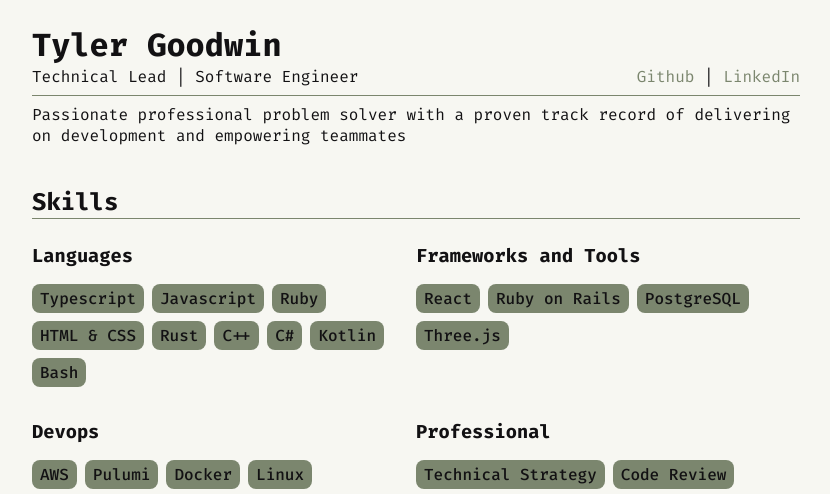
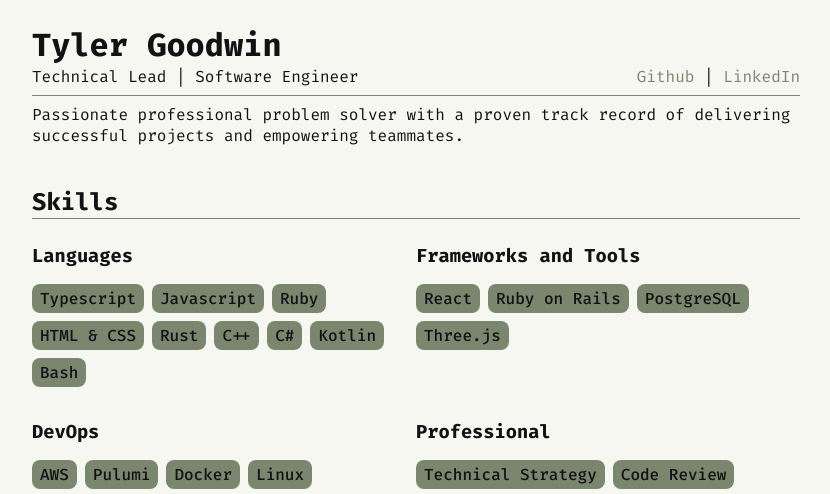
Before and after one commit to tyler-goodwin/resume, a Next.js app: page / in a window 1280 px wide. Shown: the top 494 px of the page, without its empty margins (224-1054 px from the left). Built offline with nearby package versions, Linux system fonts and the light colour scheme.

Commit message:
Fix spelling/wording

```diff
--- a/src/components/Info.tsx
+++ b/src/components/Info.tsx
@@ -35,7 +35,7 @@
         <div>
           <p>
             Passionate professional problem solver with a proven track record of
-            delivering on development and empowering teammates
+            delivering successful projects and empowering teammates.
           </p>
         </div>
       </section>
--- a/src/components/Skills.tsx
+++ b/src/components/Skills.tsx
@@ -23,7 +23,7 @@
     items: ["React", "Ruby on Rails", "PostgreSQL", "Three.js"],
   },
   {
-    heading: "Devops",
+    heading: "DevOps",
     items: [
       "AWS",
       "Pulumi",
```
